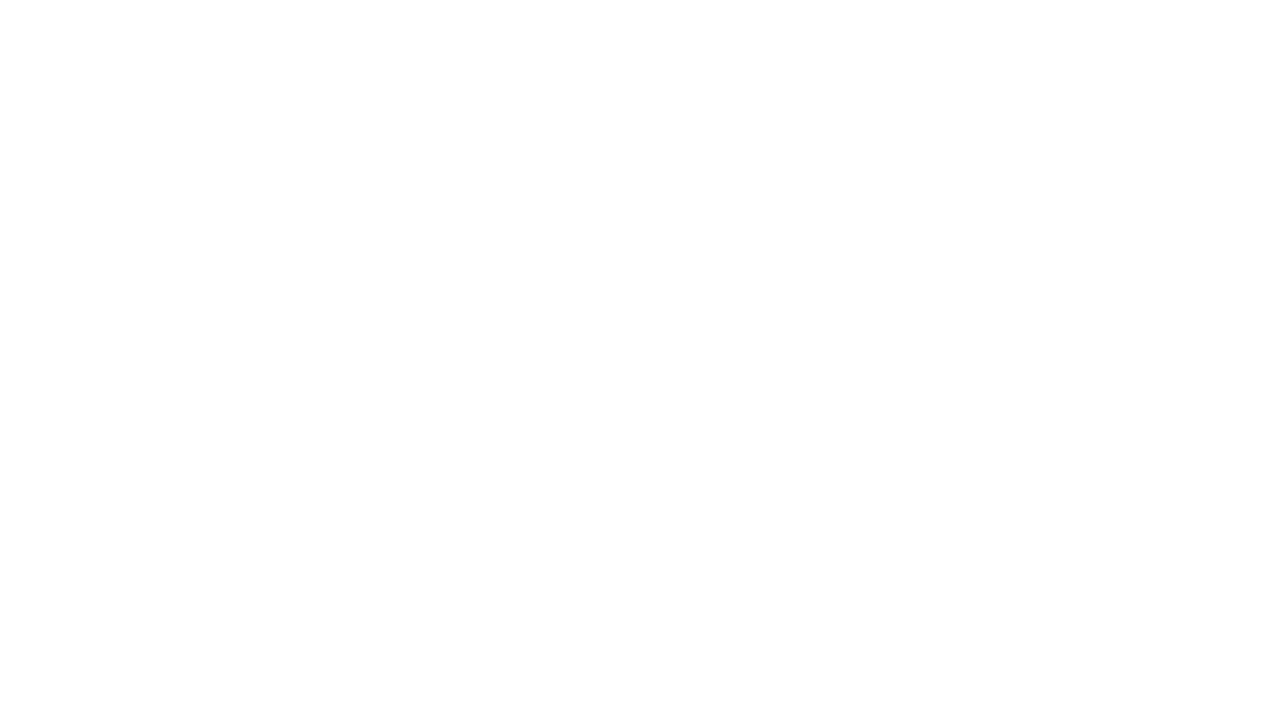
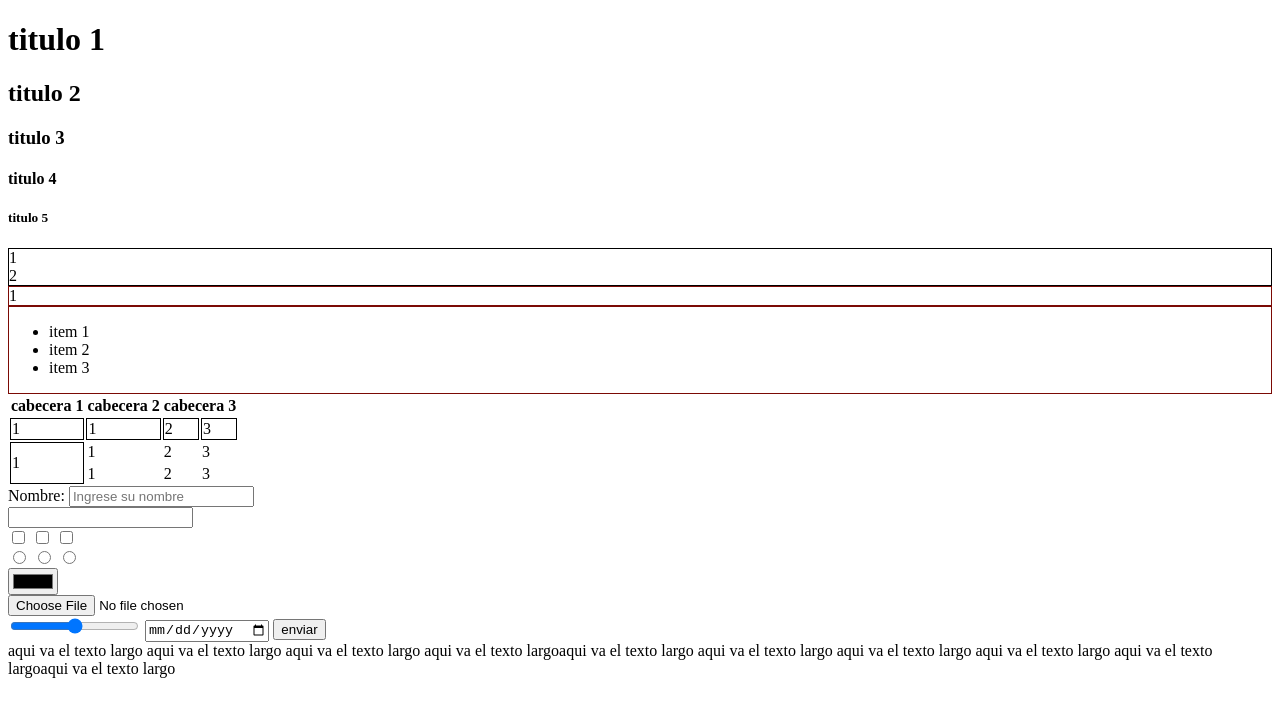
Before and after one commit to CPJoaquin/intro-html-css, a plain HTML site: page index.html in a window 1280 px wide. Drawn offline with Linux system fonts and the light colour scheme.

Commit message:
etiquetas html

```diff
--- a/index.html
+++ b/index.html
@@ -7,9 +7,80 @@
 
 </head>
 <body>
+    <h1>titulo 1</h1>
+    <h2>titulo 2</h2>
+    <h3>titulo 3</h3>
+    <h4>titulo 4</h4>
+    <h5>titulo 5</h5>
+
+    <div style="border: 1px solid black;">
+    1
+    <br>
+    2
+    </div>
+    <div style="border: 1px solid rgb(123,10,5);">
+    1
+    </div>
+
+    <nav style="border: 1px solid rgb(123,10,5);">
+        <ul>
+            <li>item 1</li>
+            <li>item 2</li>
+            <li>item 3</li>
+        </ul>
+    </nav>
+
+    <table>
+        <thead style="border: 1px solid black;">
+            <th>cabecera 1</th>
+            <th>cabecera 2</th>
+            <th colspan="2">cabecera 3</th>
+        </thead>
+        <tbody style="border: 1px solid black;">
+            <tr>
+                <td style="border: 1px solid black;" >1</td>
+                <td style="border: 1px solid black;">1</td>
+                <td style="border: 1px solid black;">2</td>
+                <td style="border: 1px solid black;">3</td>
+            </tr>
+            <tr>
+                <td rowspan="2" style="border: 1px solid black;">1</td>
+                <td>1</td>
+                <td>2</td>
+                <td>3</td>
+            </tr>
+            <tr>
+                <td>1</td>
+                <td>2</td>
+                <td>3</td>
+            </tr>
+        </tbody>
+
+    </table>
 
 
-
-
+    <form action="#" mehtod="" >
+        <label for="nombre">Nombre:</label>
+        <input type="password"  name="nombre" placeholder="Ingrese su nombre">
+        <br>
+        <input type="number">
+        <br>
+        <input type="checkbox" id="ch" name="ch">
+        <input type="checkbox" id="ch" name="ch">
+        <input type="checkbox" id="ch" name="ch">
+        <br>
+        <input type="radio" id="rad" name="rad">
+        <input type="radio" id="rad" name="rad">
+        <input type="radio" id="rad" name="rad">
+        <br>
+        <input type="color">
+        <br>
+        <input type="file">
+        <br>
+        <input type="range" min="1" max="100" step="2">
+        <input type="date">
+        <input type="submit" value="enviar">
+    </form>
+    <span>aqui va el texto largo aqui va el texto largo aqui va el texto largo aqui va el texto largoaqui va el texto largo aqui va el texto largo aqui va el texto largo aqui va el texto largo aqui va el texto largoaqui va el texto largo</span>
 </body>
 </html>
```
